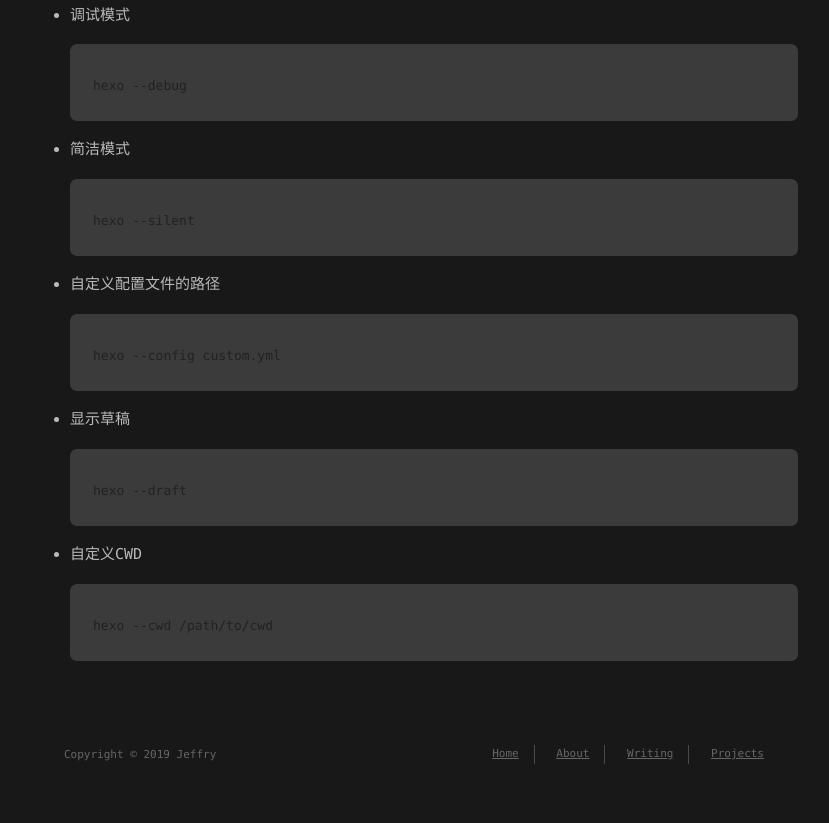
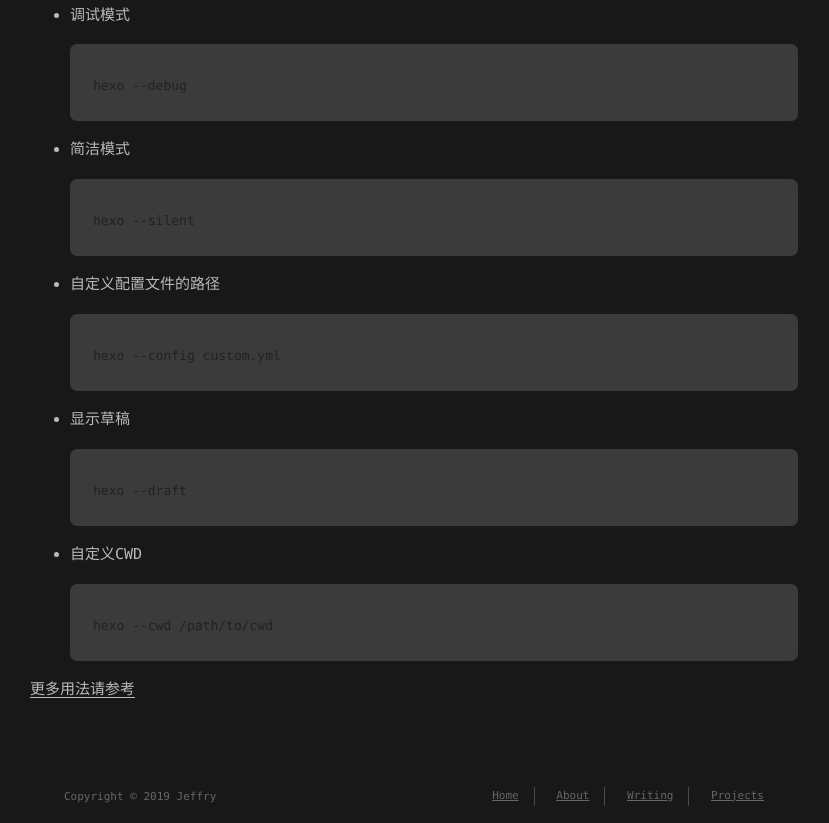
Before and after one commit to lvjiafa/Program-Man.github.io, a plain HTML site: page 2019/02/28/hexo常见命令/index.html in a window 1280 px wide. Shown: the part 2279-3102 px from the top of the page, without its empty margins (226-1055 px from the left). Before the commit the page ends 3060 px from the top, so only its background shows below. Drawn offline with Linux system fonts and the light colour scheme.

Commit message:
Site updated: 2019-02-28 13:05:03

```diff
--- a/2019/02/28/hexo常见命令/index.html
+++ b/2019/02/28/hexo常见命令/index.html
@@ -13,7 +13,7 @@
 <meta property="og:site_name" content="Jeffry的博客">
 <meta property="og:description" content="Hexo常见命令 新建网站 1hexo init  新建文章 1Hexo new [layout] &amp;lt;title&amp;gt;  生成静态文件 1234hexo generatehexo ghexo -d  --deploy 文件生成后立即部署网站hexo -w  --watch 监视文件变动  发表草稿 1hexo publish [layout] &amp;lt;filename&amp;gt;  启动服务器">
 <meta property="og:locale" content="default">
-<meta property="og:updated_time" content="2019-02-28T04:16:48.470Z">
+<meta property="og:updated_time" content="2019-02-28T05:04:48.519Z">
 <meta name="twitter:card" content="summary">
 <meta name="twitter:title" content="hexo常见命令">
 <meta name="twitter:description" content="Hexo常见命令 新建网站 1hexo init  新建文章 1Hexo new [layout] &amp;lt;title&amp;gt;  生成静态文件 1234hexo generatehexo ghexo -d  --deploy 文件生成后立即部署网站hexo -w  --watch 监视文件变动  发表草稿 1hexo publish [layout] &amp;lt;filename&amp;gt;  启动服务器">
@@ -217,6 +217,7 @@
 <figure class="highlight plain"><table><tr><td class="gutter"><pre><span class="line">1</span><br></pre></td><td class="code"><pre><span class="line">hexo --cwd /path/to/cwd</span><br></pre></td></tr></table></figure>
 </li>
 </ul>
+<a href="https://hexo.io" target="_blank" rel="noopener">更多用法请参考</a>
 
   </div>
 </article>
```
